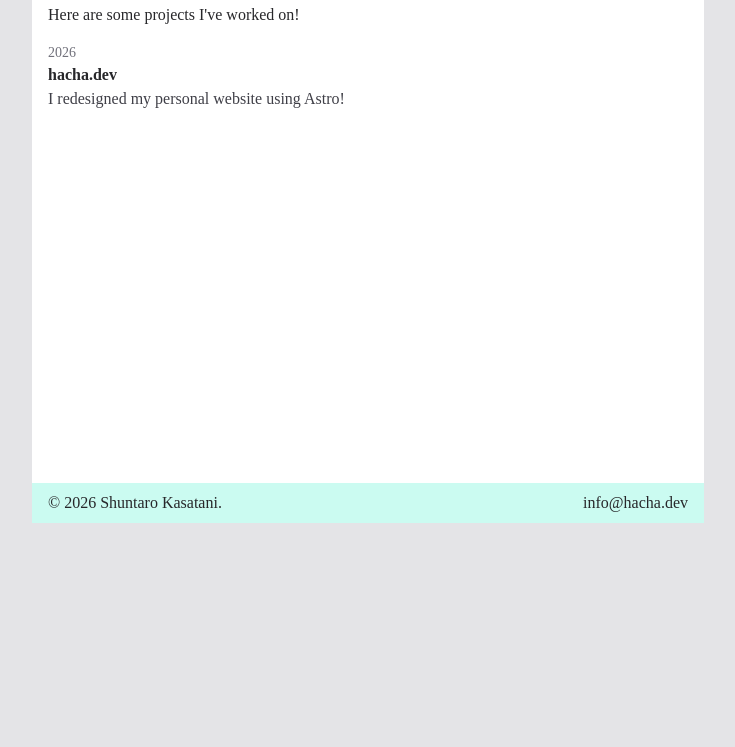
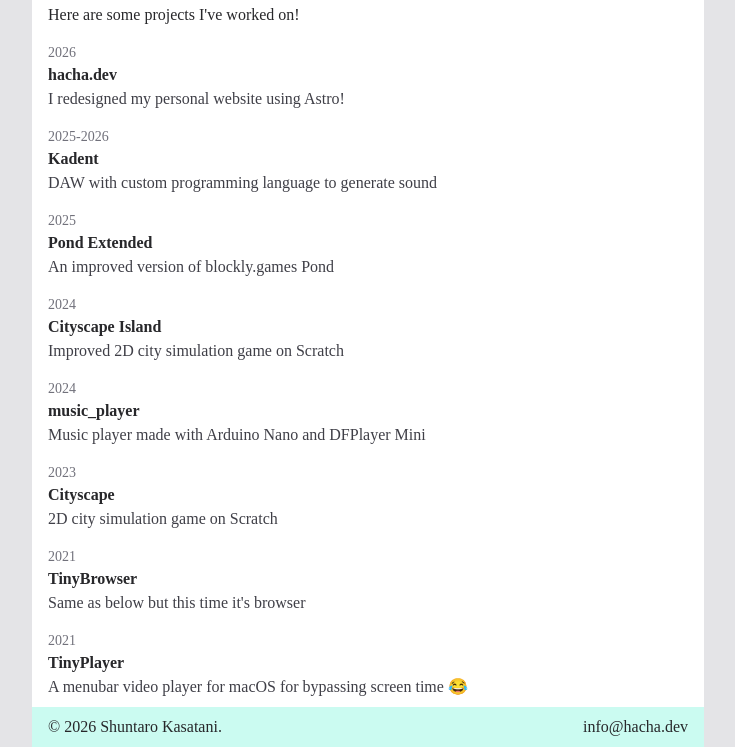
Before and after one commit to hatya-mouse/hacha.dev, an Astro site: page /projects in a window 1280 px wide. Shown: the part 277-1024 px from the top of the page, without its empty margins (272-1007 px from the left). Before the commit the page ends 800 px from the top, so only its background shows below. Built offline with nearby package versions, Linux system fonts and the light colour scheme; Astro itself is replaced by a stand-in of ours; no server answers.

Commit message:
feat: add projects

```diff
--- a/src/components/Header.astro
+++ b/src/components/Header.astro
@@ -21,7 +21,7 @@ import DarkImage from "./DarkImage.astro";
     <div class="px-4 py-2 flex flex-wrap gap-x-4 gap-y-2 justify-start bg-neutral-100">
         <a href="/">Home</a>
         <a href="/projects">Projects</a>
-        <a href="/fireplace">Fireplace</a>
+        <!-- <a href="/fireplace">Fireplace</a> -->
         <a href="/ja">日本語</a>
     </div>
 </header>
--- a/src/pages/projects/index.astro
+++ b/src/pages/projects/index.astro
@@ -15,6 +15,42 @@ const projects: Project[] = [
         year: "2026",
         description: "I redesigned my personal website using Astro!",
     },
+    {
+        title: "Kadent",
+        year: "2025-2026",
+        description: "DAW with custom programming language to generate sound",
+    },
+    {
+        title: "Pond Extended",
+        year: "2025",
+        description: "An improved version of blockly.games Pond",
+    },
+    {
+        title: "Cityscape Island",
+        year: "2024",
+        description: "Improved 2D city simulation game on Scratch",
+    },
+    {
+        title: "music_player",
+        year: "2024",
+        description: "Music player made with Arduino Nano and DFPlayer Mini",
+    },
+    {
+        title: "Cityscape",
+        year: "2023",
+        description: "2D city simulation game on Scratch",
+    },
+    {
+        title: "TinyBrowser",
+        year: "2021",
+        description: "Same as below but this time it's browser",
+    },
+    {
+        title: "TinyPlayer",
+        year: "2021",
+        description:
+            "A menubar video player for macOS for bypassing screen time 😂",
+    },
 ];
 ---
 
@@ -22,8 +58,9 @@ const projects: Project[] = [
     <h1>Projects</h1>
     <p class="mb-4">Here are some projects I've worked on!</p>
 
+    <div class="flex flex-col gap-4">
         {projects.map((project) => (
-        <a href={project.page} class="pb-4">
+            <a href={project.page}>
                 <div class="text-sm text-zinc-500 dark:text-zinc-400">
                     {project.year}
                 </div>
@@ -33,4 +70,5 @@ const projects: Project[] = [
                 </p>
             </a>
         ))}
+    </div>
 </Layout>
```
Lines whose indentation alone changed are shown as unchanged.
